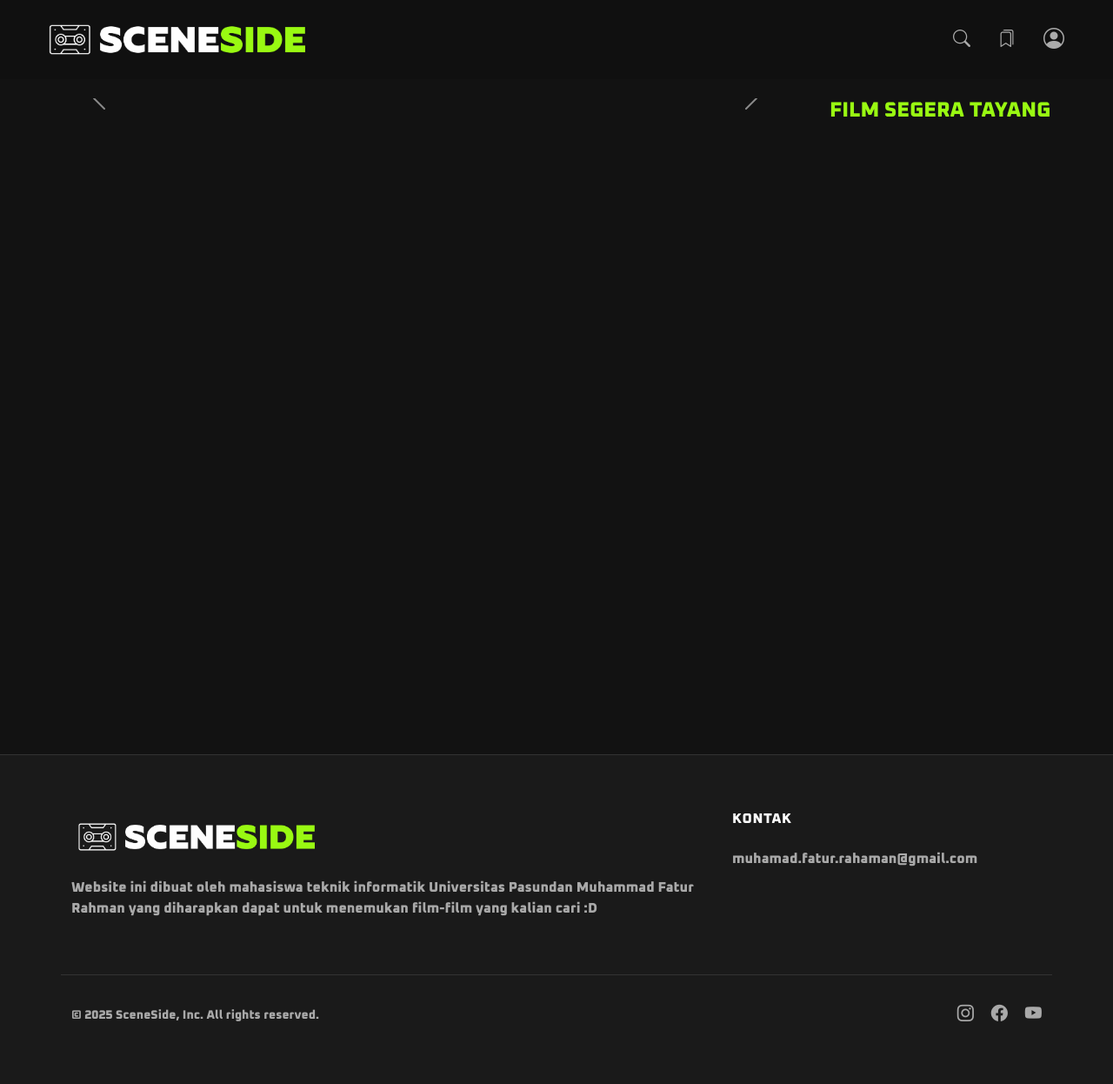
After one commit to Phatuurr/pw2025_tubes_243040094, a PHP site: page / in a window 1280 px wide. The commit adds this page. Shown: the whole page at 87% size. Run offline with PHP 8.4, Linux system fonts and the light colour scheme; data that the repository does not hold is empty.

Commit message:
beres web

```diff
--- /dev/null
+++ b/index.php
@@ -0,0 +1,303 @@
+<?php
+session_start();
+require 'php/function.php'; // atau sesuaikan path-nya
+
+$hero_movies = getMoviesBySection($conn, 'hero', 5);
+$upcoming_movies = getMoviesBySection($conn, 'upcoming', 4);
+
+
+// Dapatkan "checklist" ID film di wishlist HANYA JIKA user sudah login
+$wishlistMovieIds = [];
+if (isset($_SESSION['login'])) {
+    $wishlistMovieIds = getWishlistMovieIds($conn, $_SESSION['user_id']);
+}
+
+$genres_to_display = [
+    'Action',
+    'Sci-Fi',
+    'Fantasy',
+    'Animation',
+    'Horror',
+    'Drama'
+
+];
+
+?>
+
+
+<!DOCTYPE html>
+<html lang="id">
+
+<head>
+    <meta charset="UTF-8">
+    <meta name="viewport" content="width=device-width, initial-scale=1.0">
+    <link rel="icon" href="../Image/favicon.png">
+    <title>SceneSide</title>
+    <link href="https://cdn.jsdelivr.net/npm/bootstrap@5.3.3/dist/css/bootstrap.min.css" rel="stylesheet">
+    <link rel="stylesheet" href="https://cdn.jsdelivr.net/npm/bootstrap-icons@1.11.3/font/bootstrap-icons.min.css">
+    <link rel="stylesheet" href="css/homme.css">
+</head>
+
+<style>
+    .navbar-profile-pic {
+    width: 50px;
+    height: 50px;
+    border-radius: 50%;
+    object-fit: cover;
+    border: 2px solid #99f912;
+}
+</style>
+
+<nav class="navbar navbar-expand-lg sticky-top navbar-dark">
+    <div class="container-fluid px-lg-5">
+        <a class="navbar-brand" href="index.php">
+            <img src="Image/logo web horizontal.png" alt="SceneSide Logo" style="height: 65px">
+        </a>
+        <div class="d-flex align-items-center ms-auto">
+            <ul class="navbar-nav flex-row gap-3 align-items-center">
+                <li class="nav-item">
+                    <a class="nav-link" href="php/search.php"><i class="bi bi-search fs-5"></i></a>
+                </li>
+                <li class="nav-item">
+                    <a class="nav-link" href="php/wishlist.php"><i class="bi bi-bookmarks fs-5"></i></a>
+                </li>
+
+                <?php if (isset($_SESSION['login']) && isset($_SESSION['username'])): ?>
+                    <li class="nav-item dropdown">
+                        <a class="nav-link d-flex align-items-center p-0" href="#" id="profileDropdown" role="button" data-bs-toggle="dropdown" aria-expanded="false">
+                            <?php
+                            if (!empty($_SESSION['foto'])):
+                                $pp_path = 'Image/profiles/' . htmlspecialchars($_SESSION['foto']);
+                            ?>
+                                <img src="<?php echo $pp_path; ?>" alt="Foto Profil" class="navbar-profile-pic">
+                            <?php else: ?>
+                                <i class="bi bi-person-circle fs-4"></i>
+                            <?php endif; ?>
+                        </a>
+                        <ul class="dropdown-menu dropdown-menu-dark dropdown-menu-end" aria-labelledby="profileDropdown">
+                            <li><a class="dropdown-item" href="php/profile.php"><i class="bi bi-person-fill me-2"></i>Profil Saya</a></li>
+                            <li><hr class="dropdown-divider"></li>
+                            <li><a class="dropdown-item" href="php/logout.php"><i class="bi bi-box-arrow-right me-2"></i>Logout</a></li>
+                        </ul>
+                    </li>
+                <?php else: ?>
+                    <li class="nav-item">
+                        <a class="nav-link" href="php/login.php"><i class="bi bi-person-circle fs-4"></i></a>
+                    </li>
+                <?php endif; ?>
+            </ul>
+        </div>
+    </div>
+</nav>
+
+
+
+
+<main class="container-fluid p-lg-5 mt-4">
+    <div class="row g-4" style="min-height: 85vh;">
+        <div class="col-lg-9">
+
+            <!-- HERO -->
+
+            <section class="hero-section">
+                <div id="movieCarousel" class="carousel slide" data-bs-ride="carousel">
+                    <div class="carousel-inner">
+                        <?php foreach ($hero_movies as $index => $movie): ?>
+                            <div class="carousel-item <?php echo ($index == 0) ? 'active' : ''; ?>">
+                                <img src="Image/<?php echo htmlspecialchars($movie['background'] ?? 'default_background.jpg'); ?>" class="carousel-background-img" alt="Background <?php echo htmlspecialchars($movie['nama'] ?? ''); ?>">
+                                <div class="carousel-caption">
+                                    <h1 class="hero-title"><?php echo htmlspecialchars($movie['nama'] ?? 'Judul Tidak Tersedia'); ?></h1>
+                                    <p class="hero-rating mb-3">
+                                        <i class="bi bi-star-fill"></i> <?php echo htmlspecialchars($movie['rating'] ?? 'N/A'); ?> | <?php echo htmlspecialchars($movie['tahun'] ?? '-'); ?>
+                                    </p>
+                                    <a href="php/detail.php?id=<?php echo $movie['id']; ?>" class="btn btn-trailer"><i class="bi bi-play-circle-fill me-2"></i>Tonton Trailer</a>
+                                </div>
+                            </div>
+                        <?php endforeach; ?>
+                    </div>
+                    <button class="carousel-control-prev" type="button" data-bs-target="#movieCarousel" data-bs-slide="prev">
+                        <span class="carousel-control-prev-icon" aria-hidden="true"></span>
+                        <span class="visually-hidden">Previous</span>
+                    </button>
+                    <button class="carousel-control-next" type="button" data-bs-target="#movieCarousel" data-bs-slide="next">
+                        <span class="carousel-control-next-icon" aria-hidden="true"></span>
+                        <span class="visually-hidden">Next</span>
+                    </button>
+                </div>
+            </section>
+        </div>
+
+        <div class="col-lg-3">
+
+            <!-- upcoming -->
+            <aside class="upcoming-section">
+                <h4 class="upcoming-header">FILM SEGERA TAYANG</h4>
+                <span class="garis"></span>
+                <div class="upcoming-list">
+                    <?php foreach ($upcoming_movies as $movie): ?>
+
+                        <a href="php/detail.php?id=<?php echo $movie['id']; ?>" class="upcoming-item">
+                            <img src="Image/<?php echo htmlspecialchars($movie['poster'] ?? 'default_poster.jpg'); ?>" alt="Poster <?php echo htmlspecialchars($movie['nama'] ?? ''); ?>" class="upcoming-item-poster">
+                            <span class="upcoming-item-title"><?php echo htmlspecialchars($movie['nama'] ?? 'Segera Tayang'); ?></span>
+                        </a>
+                    <?php endforeach; ?>
+                </div>
+            </aside>
+
+        </div>
+    </div>
+
+    <?php foreach ($genres_to_display as $genre): ?>
+        <?php
+        $movies_in_genre = getMoviesByGenre($conn, $genre, 6);
+        if (!empty($movies_in_genre)):
+        ?>
+            <div class="row">
+                <div class="col-12">
+                    <section class="mt-5">
+                        <h3 class="mb-4 text-white fw-bold"><?php echo htmlspecialchars($genre); ?> Movies</h3>
+                        <div class="slider-wrapper">
+                            <?php foreach ($movies_in_genre as $movie): ?>
+                                <?php
+                                $isInWishlist = in_array($movie['id'], $wishlistMovieIds);
+                                ?>
+                                <div class="movie-card-link">
+                                    <div class="movie-card">
+                                        <div class="poster-wrapper">
+                                            <a href="php/detail.php?id=<?php echo $movie['id']; ?>">
+                                                <img src="Image/<?php echo htmlspecialchars($movie['poster'] ?? 'default_poster.jpg'); ?>" class="card-img-top" alt="Poster <?php echo htmlspecialchars($movie['nama']); ?>">
+                                            </a>
+
+                                            <?php if ($isInWishlist): ?>
+                                                <a href="php/hapuswishlist.php?movie_id=<?php echo $movie['id']; ?>" class="btn-watchlist-overlay in-wishlist" title="Hapus dari Wishlist">
+                                                    <i class="bi bi-check-lg"></i>
+                                                </a>
+                                            <?php else: ?>
+                                                <a href="php/tambahwishlist.php?movie_id=<?php echo $movie['id']; ?>" class="btn-watchlist-overlay" title="Tambah ke Wishlist">
+                                                    <i class="bi bi-plus-lg"></i>
+                                                </a>
+                                            <?php endif; ?>
+                                        </div>
+                                        <div class="card-body">
+                                            <h5 class="card-title"><?php echo htmlspecialchars($movie['nama']); ?></h5>
+                                            <p class="card-rating mb-1"><i class="bi bi-star-fill"></i> <?php echo htmlspecialchars($movie['rating']); ?></p>
+                                        </div>
+                                    </div>
+                                </div>
+                            <?php endforeach; ?>
+                        </div>
+                    </section>
+                </div>
+            </div>
+        <?php endif; ?>
+    <?php endforeach; ?>
+
+</main>
+
+
+
+<style>
+        body {
+            font-family: 'Oxanium Extrabold';
+            background-color: #121212;
+        }
+
+        .site-footer-v2 {
+            background-color: #1a1a1a;
+            color: #a9a9a9;
+            padding: 4rem 0;
+            border-top: 1px solid #333;
+        }
+
+        .footer-logo {
+            height: 40px;
+            margin-bottom: 1rem;
+        }
+
+        .footer-heading-v2 {
+            font-weight: 600;
+            color: #ffffff;
+            margin-bottom: 1.5rem;
+            font-size: 1rem;
+            text-transform: uppercase;
+            letter-spacing: 0.5px;
+        }
+
+        .footer-links-v2 {
+            list-style: none;
+            padding-left: 0;
+        }
+
+        .footer-links-v2 li {
+            margin-bottom: 0.8rem;
+        }
+
+        .footer-links-v2 a {
+            color: #a9a9a9;
+            text-decoration: none;
+            transition: all 0.2s ease;
+        }
+
+        .footer-links-v2 a:hover {
+            color: #ffffff;
+            padding-left: 5px;
+        }
+
+        .footer-bottom-v2 {
+            border-top: 1px solid #333;
+            padding-top: 2rem;
+            margin-top: 3rem;
+        }
+
+        .social-icons-v2 a {
+            color: #a9a9a9;
+            font-size: 1.2rem;
+            transition: color 0.2s ease;
+        }
+        .social-icons-v2 a:hover {
+            color: #ffffff;
+        }
+    </style>
+
+
+
+    <footer class="site-footer-v2">
+        <div class="container">
+            <div class="row">
+                <!-- Kolom Logo dan Tentang -->
+                <div class="col-lg-8 col-md-12 mb-4 mb-lg-0">
+                    <img src="image/logo web horizontal.png" alt="Logo" class="footer-logo mb-3" style="height: 60px;">
+                    <p>Website ini dibuat oleh mahasiswa teknik informatik Universitas Pasundan Muhammad Fatur Rahman yang diharapkan dapat untuk menemukan film-film yang kalian cari :D</p>
+                </div>
+
+                <!-- Kolom Kontak -->
+                <div class="col-lg-4 col-md-6">
+                    <h5 class="footer-heading-v2">Kontak</h5>
+                    <ul class="footer-links-v2">
+                        <li>muhamad.fatur.rahaman@gmail.com</li>
+                    </ul>
+                </div>
+            </div>
+
+            <div class="row footer-bottom-v2 align-items-center">
+                <!-- Copyright -->
+                <div class="col-md-6 text-center text-md-start">
+                    <p class="mb-0 small">&copy; <?php echo date("Y"); ?> SceneSide, Inc. All rights reserved.</p>
+                </div>
+                <!-- Ikon Sosial Media -->
+                <div class="col-md-6 text-center text-md-end social-icons-v2">
+                    <a href="https://www.instagram.com/phaturr__/" target="_blank" class="me-3"><i class="bi bi-instagram"></i></a>
+                    <a href="#" class="me-3"><i class="bi bi-facebook"></i></a>
+                    <a href="#"><i class="bi bi-youtube"></i></a>
+                </div>
+            </div>
+        </div>
+    </footer>
+
+
+
+<script src="https://cdn.jsdelivr.net/npm/bootstrap@5.3.3/dist/js/bootstrap.bundle.min.js"></script>
+
+</body>
+
+</html>
--- a/php/Login.php
+++ b/php/Login.php
@@ -3,7 +3,7 @@ require 'function.php';
 session_start();
 
 if (isset($_SESSION['login'])) {
-    header("Location: index.php");
+    header("Location: ../index.php");
     exit;
 }
 
--- a/php/admin/admin.php
+++ b/php/admin/admin.php
@@ -40,7 +40,7 @@ if (isset($_GET['keyword']) && !empty($_GET['keyword'])) {
         <h1>Admin Dashboard</h1>
         <div>
             <span class="me-3">Selamat datang, <strong><?php echo htmlspecialchars($_SESSION['username']); ?></strong>!</span>
-            <a href="../index.php" class="btn btn-outline-light me-2" target="_blank">Home Page</a>
+            <a href="../../index.php" class="btn btn-outline-light me-2" target="_blank">Home Page</a>
             <a href="../logout.php" class="btn btn-danger">Logout</a>
         </div>
     </div>
--- a/php/admin/edit.php
+++ b/php/admin/edit.php
@@ -29,7 +29,7 @@ if (isset($_POST["submit"])) {
 
 <div class="container mt-5 mb-5">
     <h1>Edit Film</h1>
-    <a href="index.php" class="btn btn-secondary mb-3">Kembali ke Dashboard</a>
+    <a href="../../index.php" class="btn btn-secondary mb-3">Kembali ke Dashboard</a>
 
     <form action="" method="post" enctype="multipart/form-data">
         <input type="hidden" name="id" value="<?php echo $movie['id']; ?>">
--- a/php/admin/hapus.php
+++ b/php/admin/hapus.php
@@ -14,14 +14,14 @@ if (hapusFilm($id) > 0) {
     echo "
         <script>
             alert('Data film berhasil dihapus!');
-            document.location.href = 'index.php';
+            document.location.href = '../../index.php';
         </script>
     ";
 } else {
     echo "
         <script>
             alert('Data film GAGAL dihapus!');
-            document.location.href = 'index.php';
+            document.location.href = '../../index.php';
         </script>
     ";
 }
--- a/php/admin/tambah.php
+++ b/php/admin/tambah.php
@@ -30,7 +30,7 @@ if (isset($_POST["submit"])) {
 
 <div class="container mt-5 mb-5">
     <h1>Tambah Film Baru</h1>
-    <a href="index.php" class="btn btn-secondary mb-3">Kembali ke Dashboard</a>
+    <a href="../../index.php" class="btn btn-secondary mb-3">Kembali ke Dashboard</a>
 
     <form action="" method="post" enctype="multipart/form-data">
         <div class="mb-3">
--- a/php/detail.php
+++ b/php/detail.php
@@ -3,7 +3,7 @@ session_start();
 require 'function.php';
 
 if (!isset($_GET['id'])) {
-    header("Location: index.php");
+    header("Location: ../index.php");
     exit;
 }
 
@@ -39,7 +39,7 @@ if (strpos($trailer_url, 'watch?v=') !== false) {
 
     <nav class="navbar navbar-expand-lg navbar-dark">
         <div class="container">
-            <a class="navbar-brand" href="index.php">
+            <a class="navbar-brand" href="../index.php">
                 <img src="../Image/logo web type white.png" alt="SceneSide Logo" style="height: 40px;">
             </a>
             <div class="d-flex align-items-center ms-auto">
--- a/php/function.php
+++ b/php/function.php
@@ -84,7 +84,7 @@ function login($data) {
                 header("Location: admin/admin.php"); // Pastikan path ini benar
             } else {
                 // Jika user biasa, arahkan ke home
-                header("Location: index.php");
+                header("Location: ../index.php");
             }
             exit;
         }
--- a/php/hapuswishlist.php
+++ b/php/hapuswishlist.php
@@ -8,7 +8,7 @@ if (!isset($_SESSION['login'])) {
 }
 
 if (!isset($_GET['movie_id']) || !is_numeric($_GET['movie_id'])) {
-    header("Location: index.php");
+    header("Location: ../index.php");
     exit;
 }
 
--- a/php/navbar.php
+++ b/php/navbar.php
@@ -10,7 +10,7 @@
 
 <nav class="navbar navbar-expand-lg sticky-top navbar-dark">
     <div class="container-fluid px-lg-5">
-        <a class="navbar-brand" href="index.php">
+        <a class="navbar-brand" href="../index.php">
             <img src="../Image/logo web horizontal.png" alt="SceneSide Logo" style="height: 65px">
         </a>
         <div class="d-flex align-items-center ms-auto">
--- a/php/tambahwishlist.php
+++ b/php/tambahwishlist.php
@@ -8,7 +8,7 @@ if (!isset($_SESSION['login'])) {
 }
 
 if (!isset($_GET['movie_id']) || !is_numeric($_GET['movie_id'])) {
-    header("Location: index.php");
+    header("Location: ../index.php");
     exit;
 }
 
```
Also changed, not shown: php/index.php (deleted, +0 -151 lines), 1 other file.
